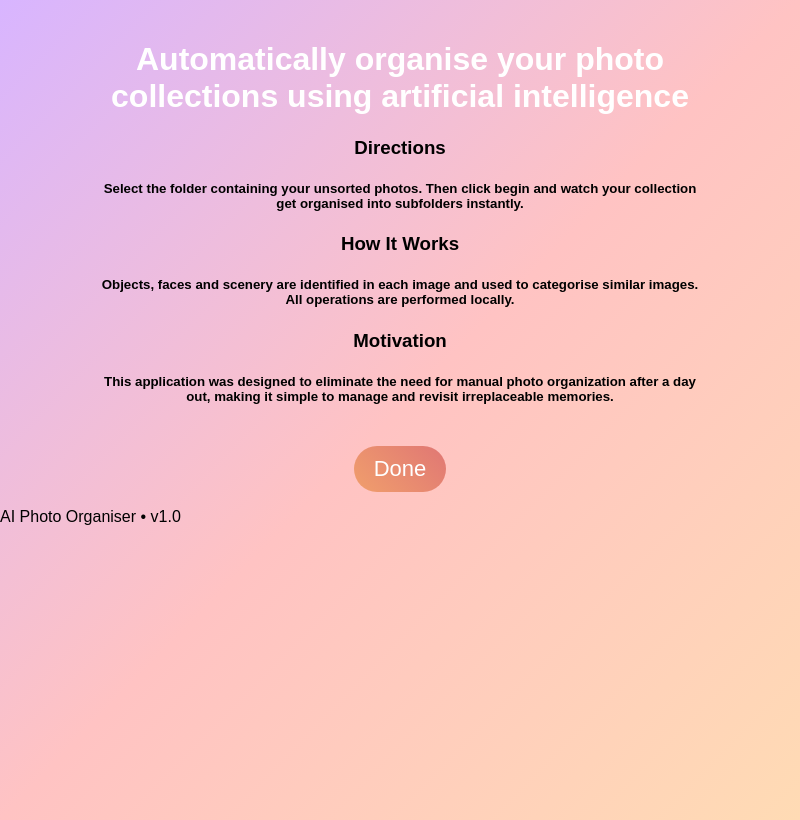
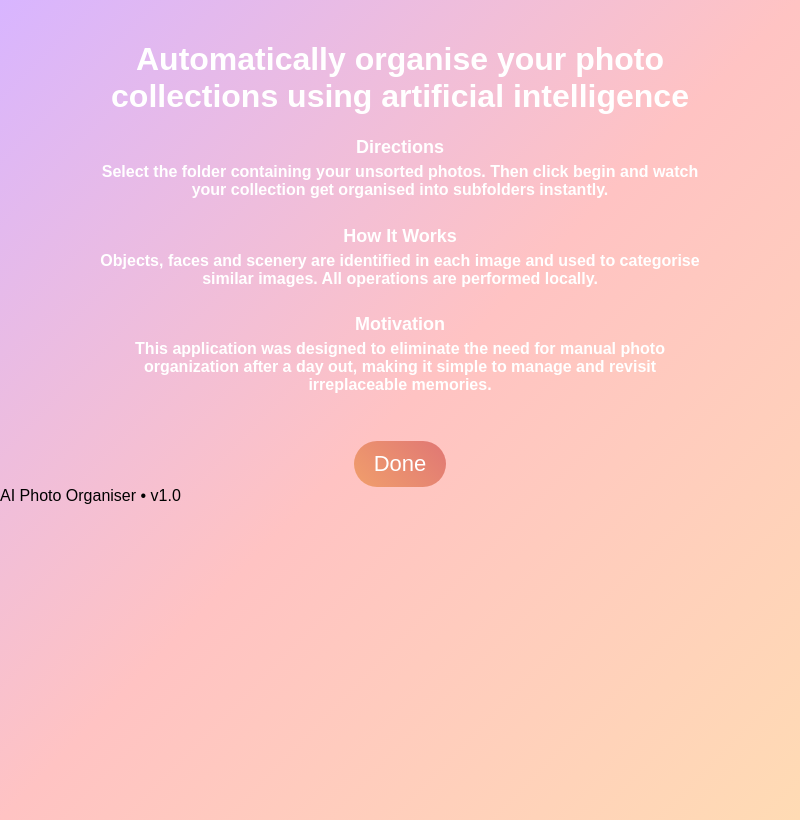
Before and after one commit to StevenButtifint/ai-photo-organiser, an Electron app: page pages/about.html in a window 800 px wide. Drawn offline with Linux system fonts and the light colour scheme.

Commit message:
added headers

```diff
--- a/assets/styles.css
+++ b/assets/styles.css
@@ -3,6 +3,27 @@ h1 {
     font-size: 32px;
     color: #fff;
     font-family: Arial, Helvetica, sans-serif;
+}
+
+h3 {
+    font-size: 18px;
+    color: #fff;
+    font-family: Arial, Helvetica, sans-serif;
+    padding: 0px;
+    margin: 0px;
+}
+
+h5 {
+    font-size: 16px;
+    color: #fff;
+    font-family: Arial, Helvetica, sans-serif;
+    padding-top: 5px;
+    margin-top: 0px;
+}
+
+p {
+    padding-top: 0px;
+    margin-top: 0px;
 }
 
 body {
```
